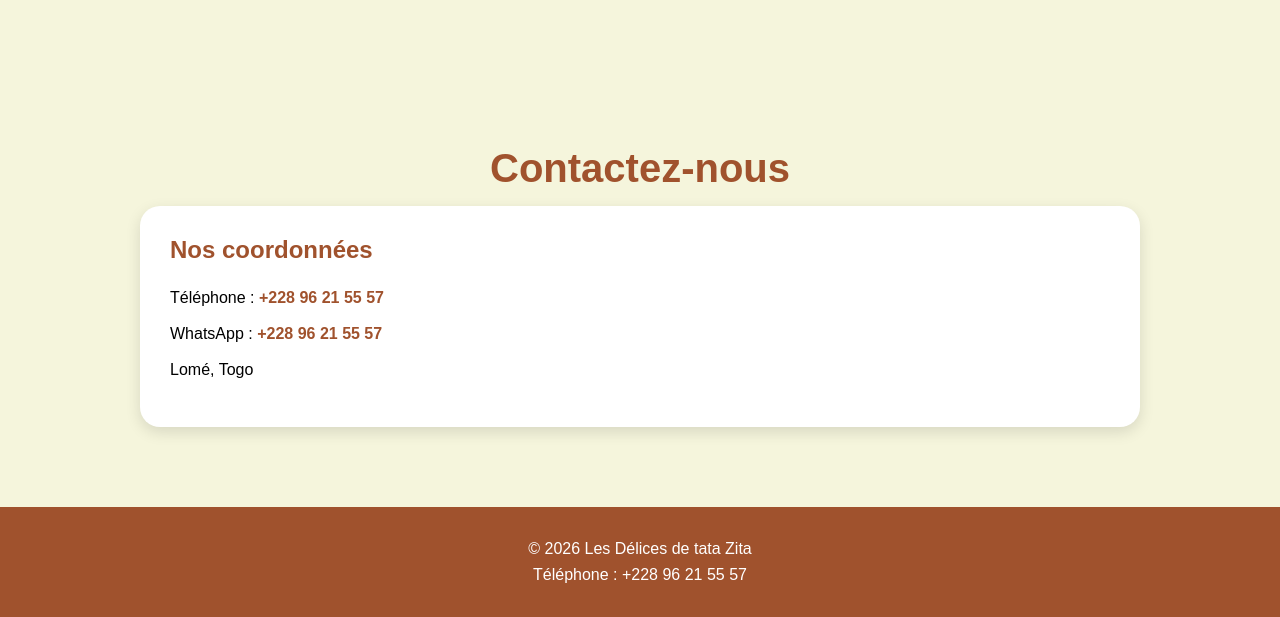
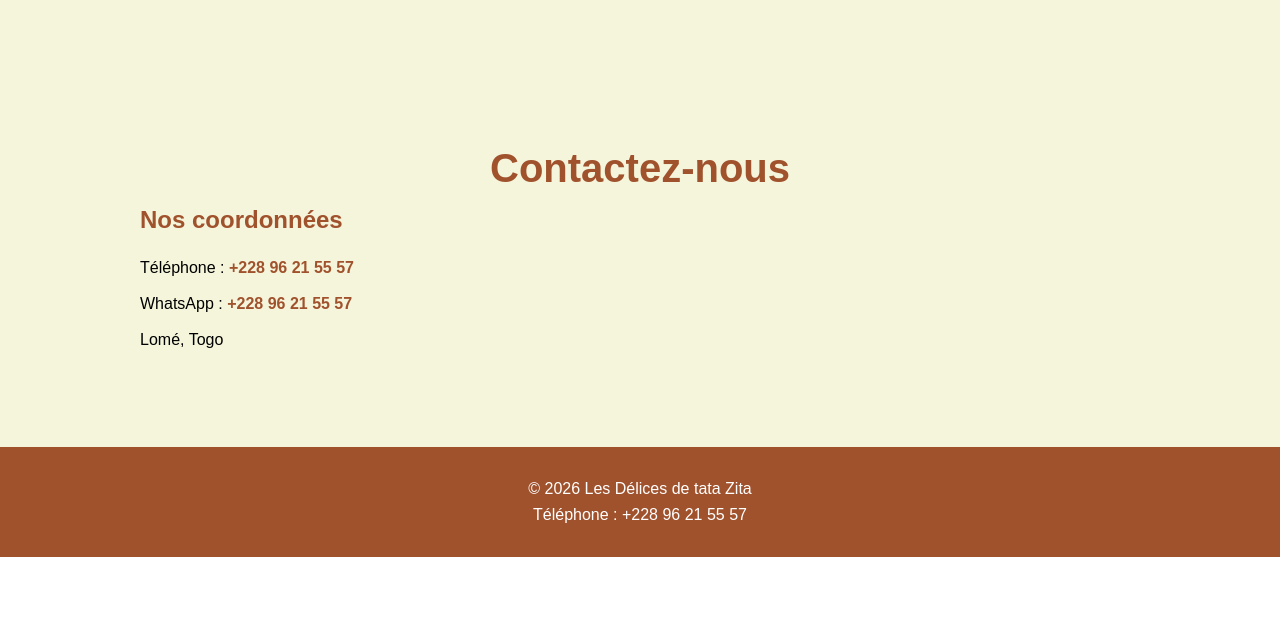
Before and after one commit to adjassouestelle98-spec/mon-site-flask, a Flask app: page / in a window 1280 px wide. Shown: the part 4177-4794 px from the top of the page. After the commit the page ends 4734 px from the top, so only its background shows below. Run offline with Flask 3, Linux system fonts and the light colour scheme.

Commit message:
Suppression du rectangle blanc

```diff
--- a/static/style.css
+++ b/static/style.css
@@ -302,12 +302,12 @@ button:hover {
     text-align: left;
 }
 
-.contact-infos {
+    .contact-infos {
     flex: 1;
-    background-color: white;
-    padding: 30px;
-    border-radius: 20px;
-    box-shadow: 0 5px 15px rgba(0, 0, 0, 0.12)
+    background-color: transparent;
+    padding: 0;
+    border-radius: 0;
+    box-shadow: none;
 }
 
 .contact-infos h3 {
```
